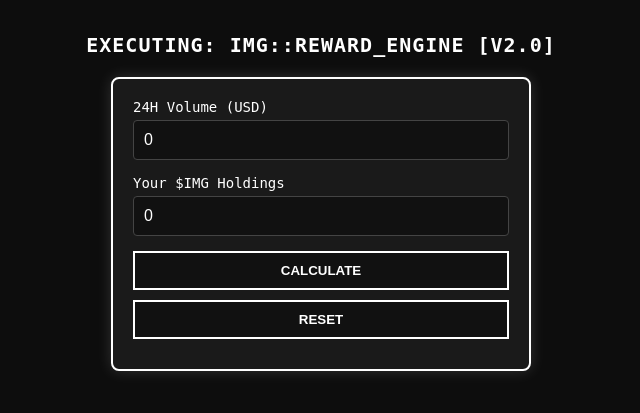
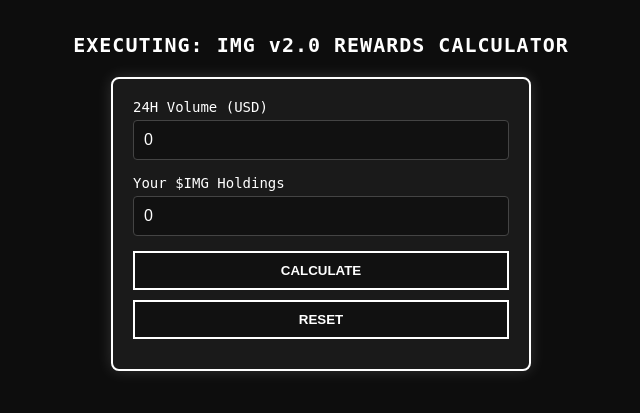
Before and after one commit to IMG-CTO/img-rewards-calculator, a Flask app: template templates/index.html in a window 1280 px wide. Shown: the top 413 px of the page, without its empty margins (319-959 px from the left). Run offline with Flask 3, Linux system fonts and the light colour scheme; the template is opened without the code that fills it, so the values that code supplies are empty.

Commit message:
change calculator name

```diff
--- a/templates/index.html
+++ b/templates/index.html
@@ -112,7 +112,7 @@
   </style>
 </head>
 <body>
-  <h1>EXECUTING: IMG::REWARD_ENGINE [V2.0]</h1>
+  <h1>EXECUTING: IMG v2.0 REWARDS CALCULATOR</h1>
 
   <div class="calculator-frame">
     <form method="post" id="reward-form">
```
